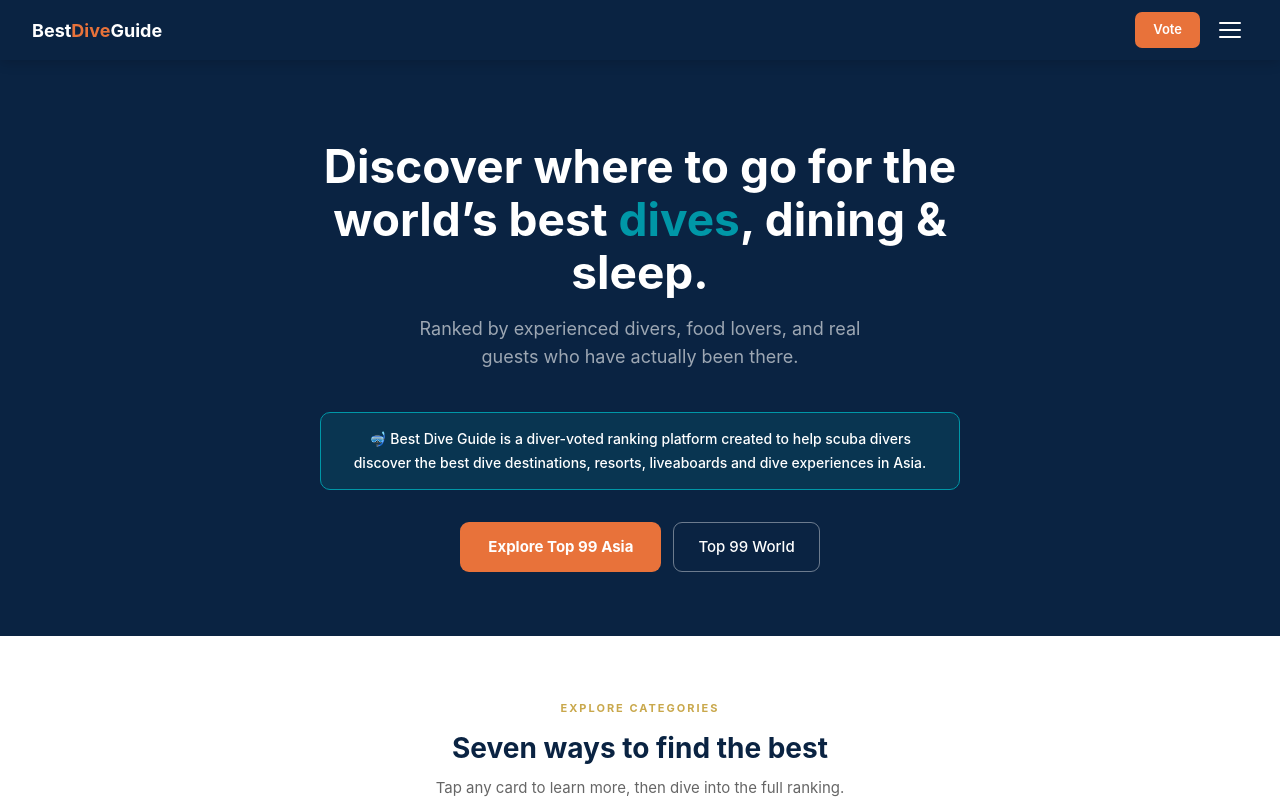
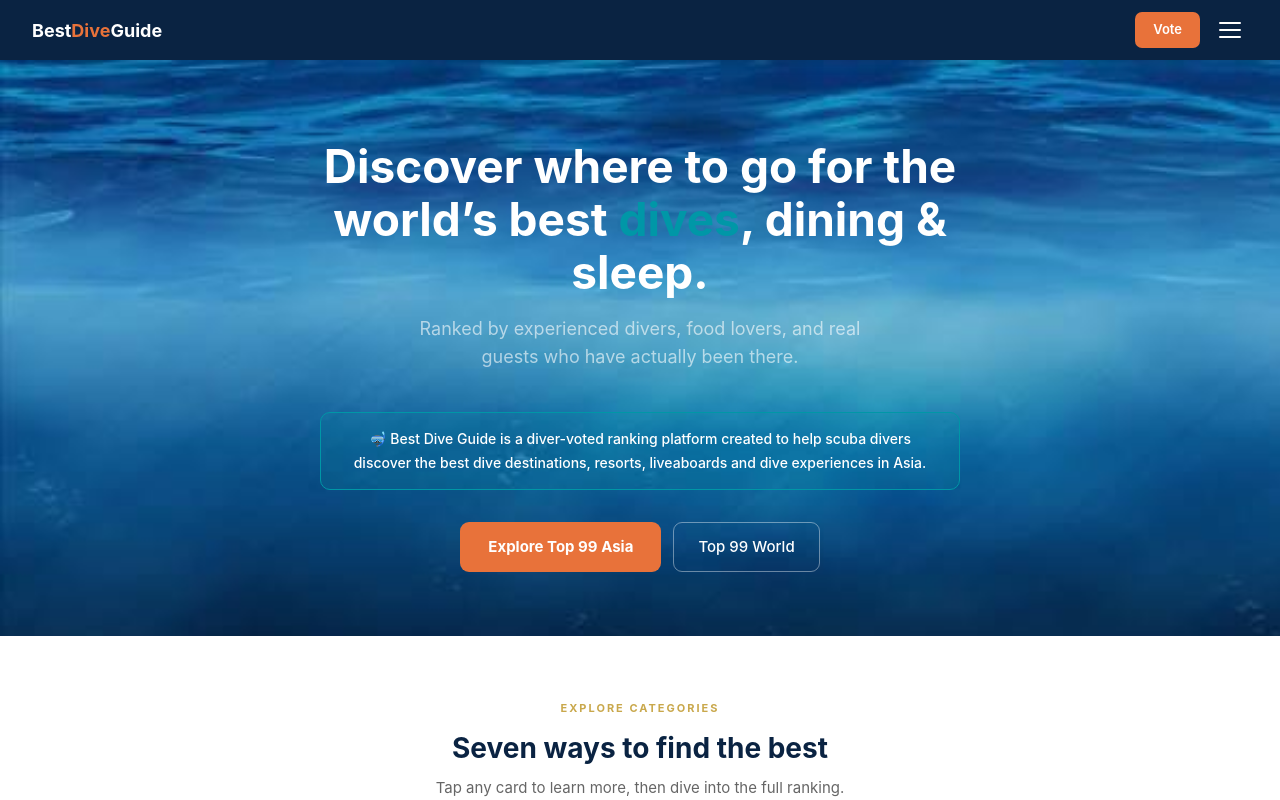
Before and after one commit to nicvdb80-cell/bestdiveguide, a Next.js app: page / in a window 1280 px wide. Shown: the top 800 px of the page. Built offline with nearby package versions, Linux system fonts and the light colour scheme.

Commit message:
feat: ocean underwater image as hero background

```diff
--- a/src/app/page.tsx
+++ b/src/app/page.tsx
@@ -41,7 +41,7 @@ export default function Home() {
   return (
     <div style={{fontFamily:"Inter,system-ui,sans-serif",minHeight:"100vh",background:"#fff"}}>
       <Nav />
-      <div style={{background:"#0A2342",padding:"clamp(3rem,8vw,5rem) clamp(1rem,3vw,2rem) clamp(2rem,6vw,4rem)",textAlign:"center"}}>
+      <div style={{backgroundImage:"url(/ocean-hero.png)",backgroundSize:"cover",backgroundPosition:"center top",padding:"clamp(3rem,8vw,5rem) clamp(1rem,3vw,2rem) clamp(2rem,6vw,4rem)",textAlign:"center"}}>
         <h1 style={{color:"#fff",fontSize:"clamp(28px,5.5vw,46px)",fontWeight:700,lineHeight:1.15,maxWidth:680,margin:"0 auto 1rem"}}>
           Discover where to go for the world’s best <span style={{color:"#0097A7"}}>dives</span>, dining & sleep.
         </h1>
```
